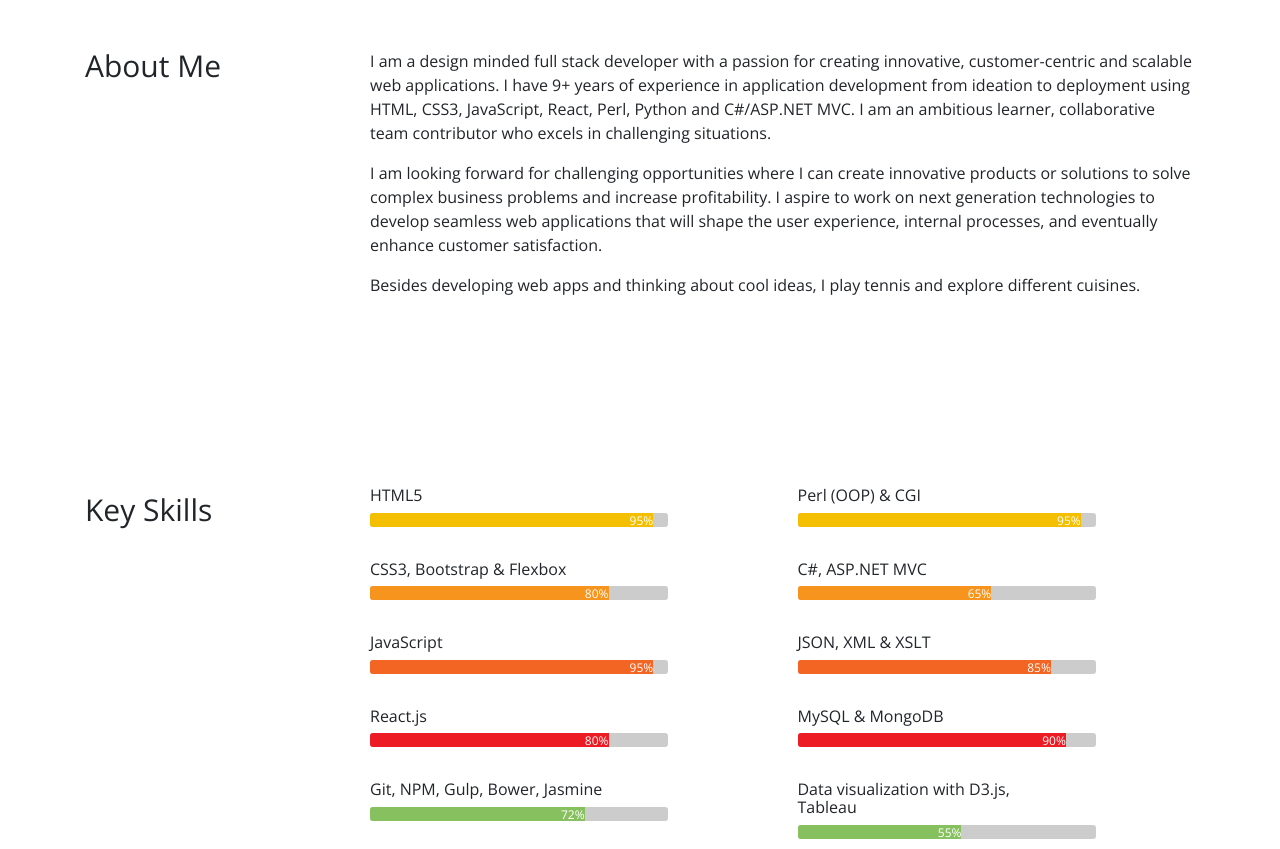
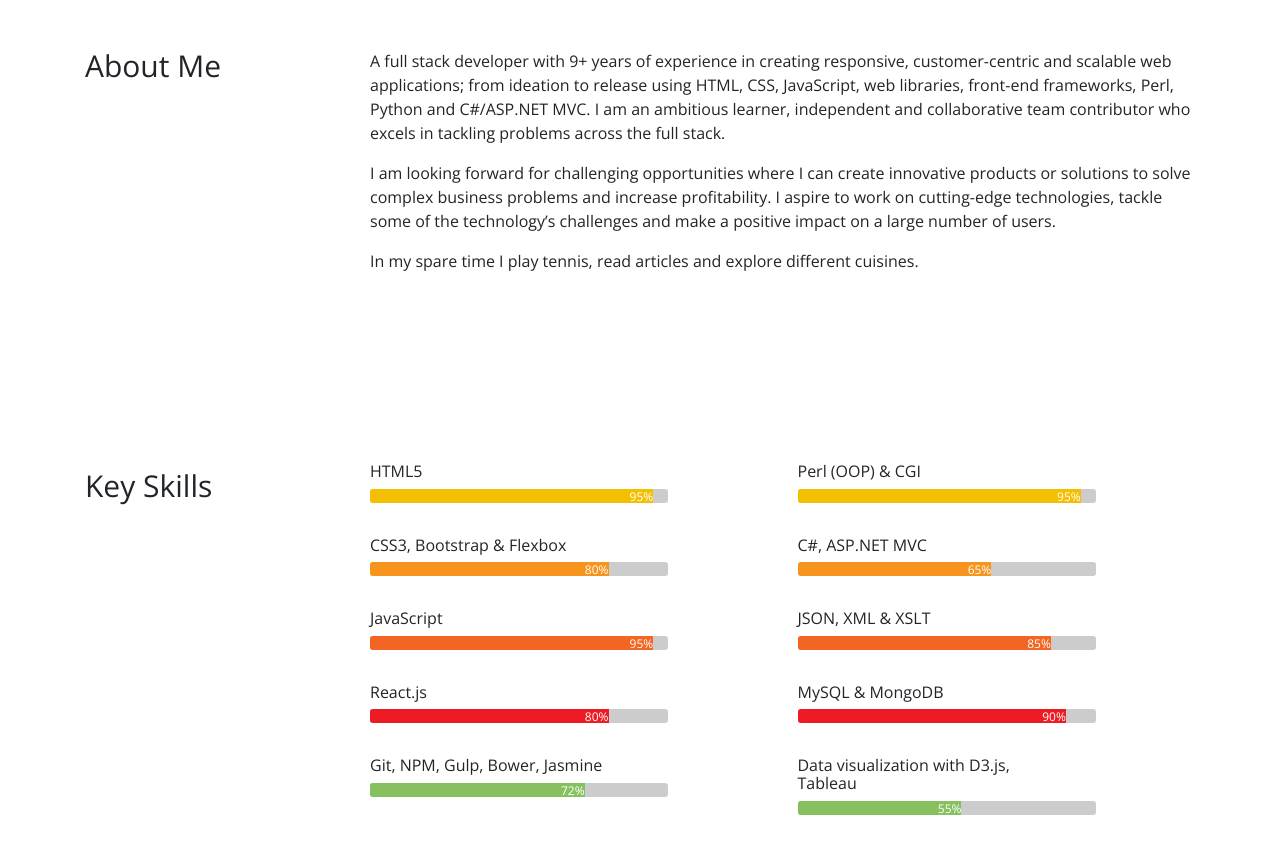
Before and after one commit to krishns18/mySite, a website: page index.html in a window 1280 px wide. Shown: the part 876-1725 px from the top of the page. Drawn offline with nearby package versions, Linux system fonts and the light colour scheme; animation ran at ten frames a second.

Commit message:
Updated index.html

```diff
--- a/index.html
+++ b/index.html
@@ -101,9 +101,9 @@
                     </div>
                     <div class="col-sm-9">
                         <div class="about-info">
-                            <p>I am a design minded full stack developer with a passion for creating innovative, customer-centric and scalable web applications. I have 9+ years of experience in application development from ideation to deployment using HTML, CSS3, JavaScript, React, Perl, Python and C#/ASP.NET MVC. I am an ambitious learner, collaborative team contributor who excels in challenging situations.</p>
-                            <p>I am looking forward for challenging opportunities where I can create innovative products or solutions to solve complex business problems and increase profitability. I aspire to work on next generation technologies to develop seamless web applications that will shape the user experience, internal processes, and eventually enhance customer satisfaction.</p>
-                            <p>Besides developing web apps and thinking about cool ideas, I play tennis and explore different cuisines.</p>
+                            <p>A full stack developer with 9+ years of experience in creating responsive, customer-centric and scalable web applications; from ideation to release using HTML, CSS, JavaScript, web libraries, front-end frameworks, Perl, Python and C#/ASP.NET MVC. I am an ambitious learner, independent and collaborative team contributor who excels in tackling problems across the full stack.</p>
+                            <p>I am looking forward for challenging opportunities where I can create innovative products or solutions to solve complex business problems and increase profitability. I aspire to work on cutting-edge technologies, tackle some of the technology’s challenges and make a positive impact on a large number of users.</p>
+                            <p>In my spare time I play tennis, read articles and explore different cuisines.</p>
                         </div>
 
                     </div>
```
